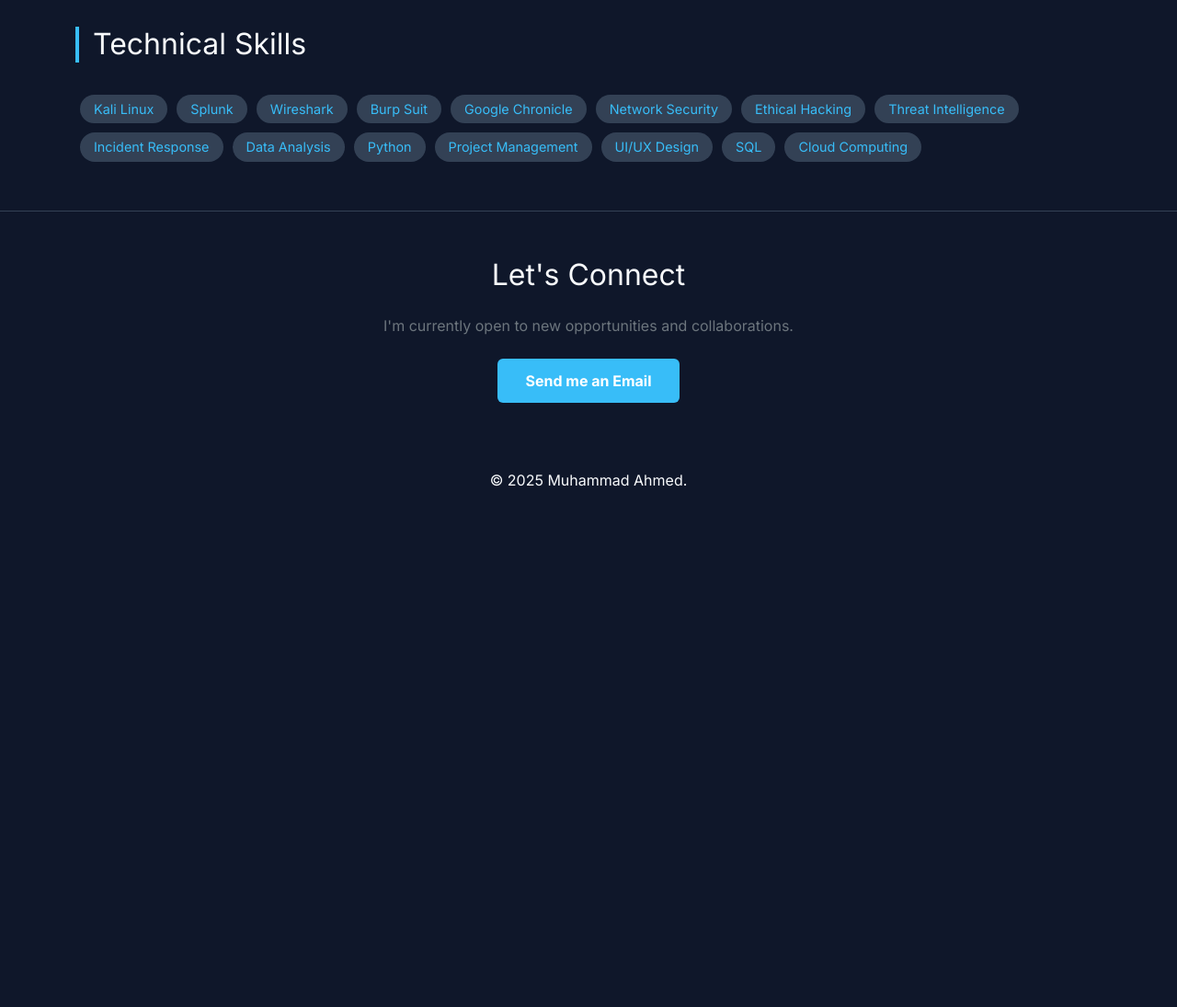
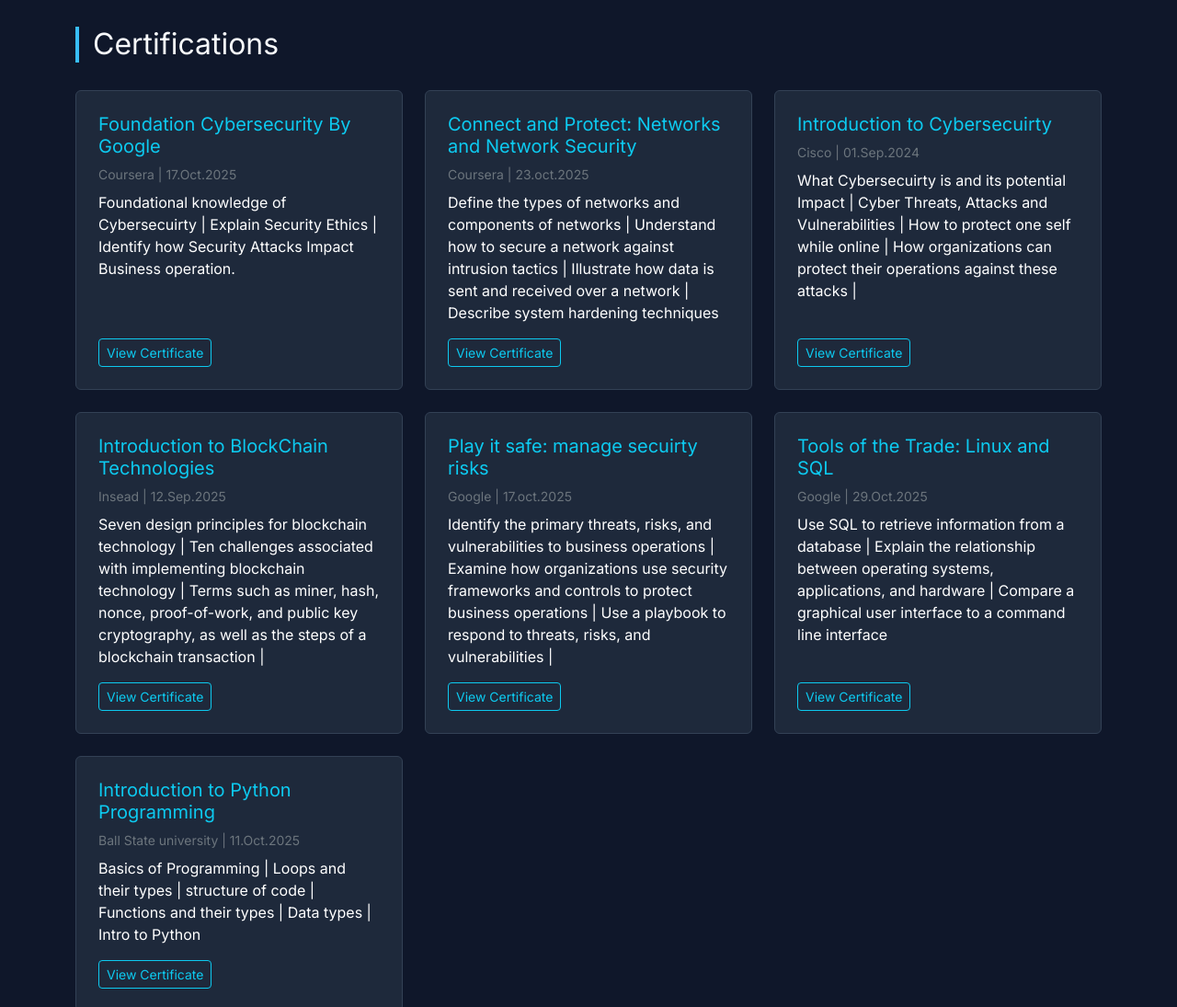
Before and after one commit to ah4202298-ai/My-portfolio, a plain HTML site: page index.html in a window 1280 px wide. Shown: the part 1620-2715 px from the top of the page at 92% size. Before the commit the page ends 2220 px from the top, so only its background shows below. Drawn offline with nearby package versions, Linux system fonts and the light colour scheme.

Commit message:
Add certifications section to index.html
Added a certifications section with multiple entries detailing various cybersecurity courses and their descriptions.

```diff
--- a/index.html
+++ b/index.html
@@ -92,7 +92,7 @@
                 <div class="col-md-6">
                     <div class="card h-100 p-4">
                         <h4 class="text-info">Class Reprensentative</h4>
-                        <p class="fw-bold mb-1">BUITEMS| 01.NOVEMBER.2022</p>
+                        <p class="fw-bold mb-1">BUITEMS | 01.NOVEMBER.2022</p>
                         <p class="text-secondary"><ul>Faculty Liaison: Act as the primary bridge between students and faculty, translating administrative requirements into actionable plans for the class.</ul>
 
                         <ul>Operational Management: Directing daily logistics, including lecture scheduling, venue arrangements, and resource distribution for a class of [Number] students.</ul>
@@ -105,6 +105,81 @@
                     </div>
                 </div>
             </div>
+        </div>
+    </section>
+    <section id="certifications" class="py-5">
+        <div class="container">
+            <h2 class="section-title">Certifications</h2>
+            <div class="row g-4">
+                <div class="col-md-4">
+                    <div class="card h-100 p-4">
+                        <h5 class="text-info">Foundation Cybersecurity By Google </h5>
+                        <p class="small text-secondary mb-2">Coursera | 17.Oct.2025</p>
+                        <p class="card-text">Foundational knowledge of Cybersecuirty | Explain Security Ethics | Identify how Security Attacks Impact Business operation.</p>
+                        <a href="Foundation of cybersecuirty By google.pdf" class="btn btn-sm btn-outline-info mt-auto" style="width: fit-content;">View Certificate</a>
+                    </div>
+                </div>
+                <div class="col-md-4">
+                    <div class="card h-100 p-4">
+                        <h5 class="text-info">Connect and Protect: Networks and Network Security</h5>
+                        <p class="small text-secondary mb-2">Coursera | 23.oct.2025</p>
+                        <p class="card-text">Define the types of networks and components of networks | Understand how to secure a network against intrusion tactics |
+                            Illustrate how data is sent and received over a network | Describe system hardening techniques</p>
+                        <a href="Connect and protect-Netwokrs and network secuirty.pdf" class="btn btn-sm btn-outline-info mt-auto" style="width: fit-content;">View Certificate</a>
+                    </div>
+                </div>
+                <div class="col-md-4">
+                    <div class="card h-100 p-4">
+                        <h5 class="text-info">Introduction to Cybersecuirty</h5>
+                        <p class="small text-secondary mb-2">Cisco | 01.Sep.2024</p>
+                        <p class="card-text">What Cybersecuirty is and its potential Impact | Cyber Threats, Attacks and Vulnerabilities |
+                            How to protect one self while online | How organizations can protect their operations against these attacks |</p>
+                        <a href="Introduction_to_Cybersecurity_Badge20240901-7-l4303y.pdf" class="btn btn-sm btn-outline-info mt-auto" style="width: fit-content;">View Certificate</a>
+                    </div>
+                </div>
+                <div class="col-md-4">
+                    <div class="card h-100 p-4">
+                        <h5 class="text-info">Introduction to BlockChain Technologies </h5>
+                        <p class="small text-secondary mb-2">Insead | 12.Sep.2025</p>
+                        <p class="card-text">Seven design principles for blockchain technology |
+                            Ten challenges associated with implementing blockchain technology |
+                            Terms such as miner, hash, nonce, proof-of-work, and public key cryptography, as well as the steps of a blockchain transaction |</p>
+                        <a href="manage security risks by google.pdf" class="btn btn-sm btn-outline-info mt-auto" style="width: fit-content;">View Certificate</a>
+                    </div>
+                </div>
+                <div class="col-md-4">
+                    <div class="card h-100 p-4">
+                        <h5 class="text-info">Play it safe: manage secuirty risks</h5>
+                        <p class="small text-secondary mb-2">Google | 17.oct.2025</p>
+                        <p class="card-text">Identify the primary threats, risks, and vulnerabilities to business operations |
+                            Examine how organizations use security frameworks and controls to protect business operations |
+                            Use a playbook to respond to threats, risks, and vulnerabilities |
+                        </p>
+                        <a href="manage security risks by google.pdf" class="btn btn-sm btn-outline-info mt-auto" style="width: fit-content;">View Certificate</a>
+                    </div>
+                </div>
+
+                <div class="col-md-4">
+                    <div class="card h-100 p-4">
+                        <h5 class="text-info">Tools of the Trade: Linux and SQL</h5>
+                        <p class="small text-secondary mb-2">Google | 29.Oct.2025</p>
+                        <p class="card-text">Use SQL to retrieve information from a database |
+                            Explain the relationship between operating systems, applications, and hardware |
+                            Compare a graphical user interface to a command line interface</p>
+                        <a href="Tools of the Trade_ Linux and SQL.pdf" class="btn btn-sm btn-outline-info mt-auto" style="width: fit-content;">View Certificate</a>
+                    </div>
+                </div>
+
+                <div class="col-md-4">
+                    <div class="card h-100 p-4">
+                        <h5 class="text-info">Introduction to Python Programming</h5>
+                        <p class="small text-secondary mb-2">Ball State university | 11.Oct.2025</p>
+                        <p class="card-text">Basics of Programming | Loops and their types | structure of code |
+                            Functions and their types | Data types | Intro to Python
+                        </p>
+                        <a href="python programming.pdf" class="btn btn-sm btn-outline-info mt-auto" style="width: fit-content;">View Certificate</a>
+                    </div>
+                </div>
         </div>
     </section>
 
```
